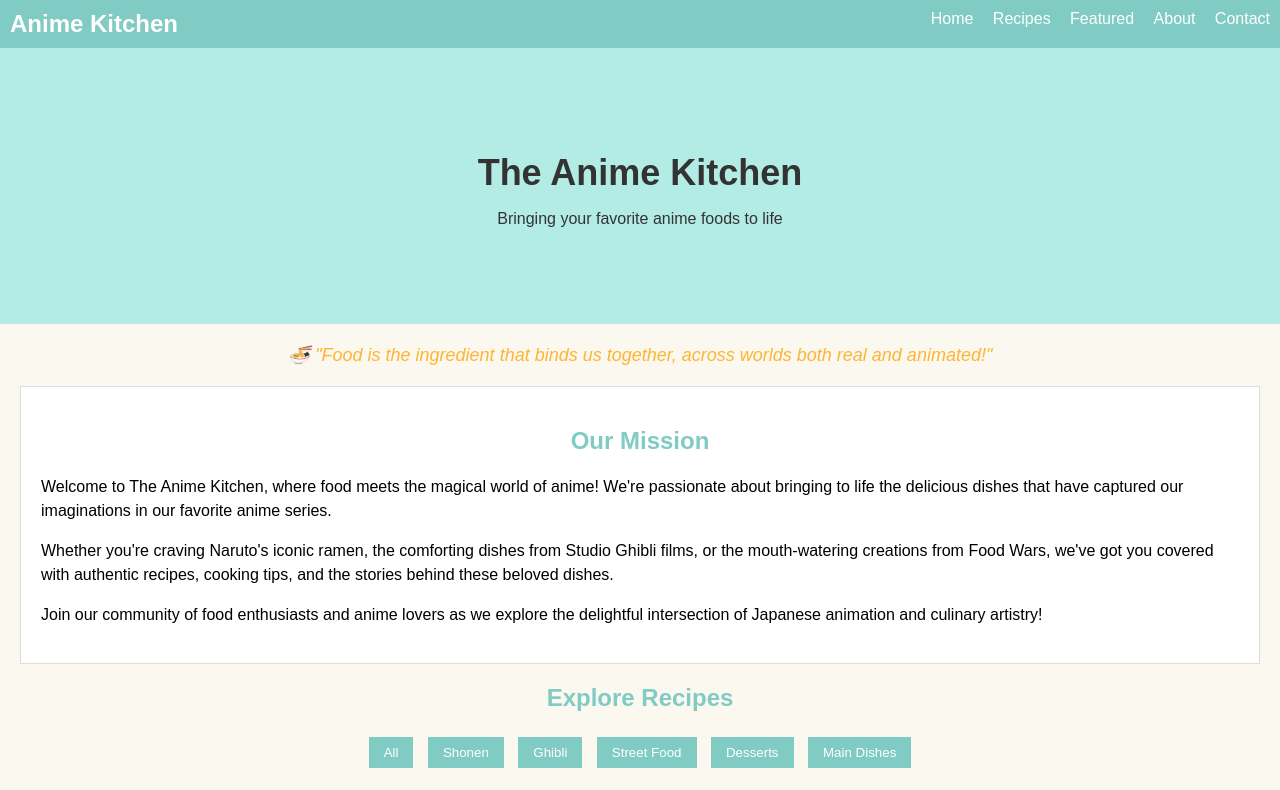
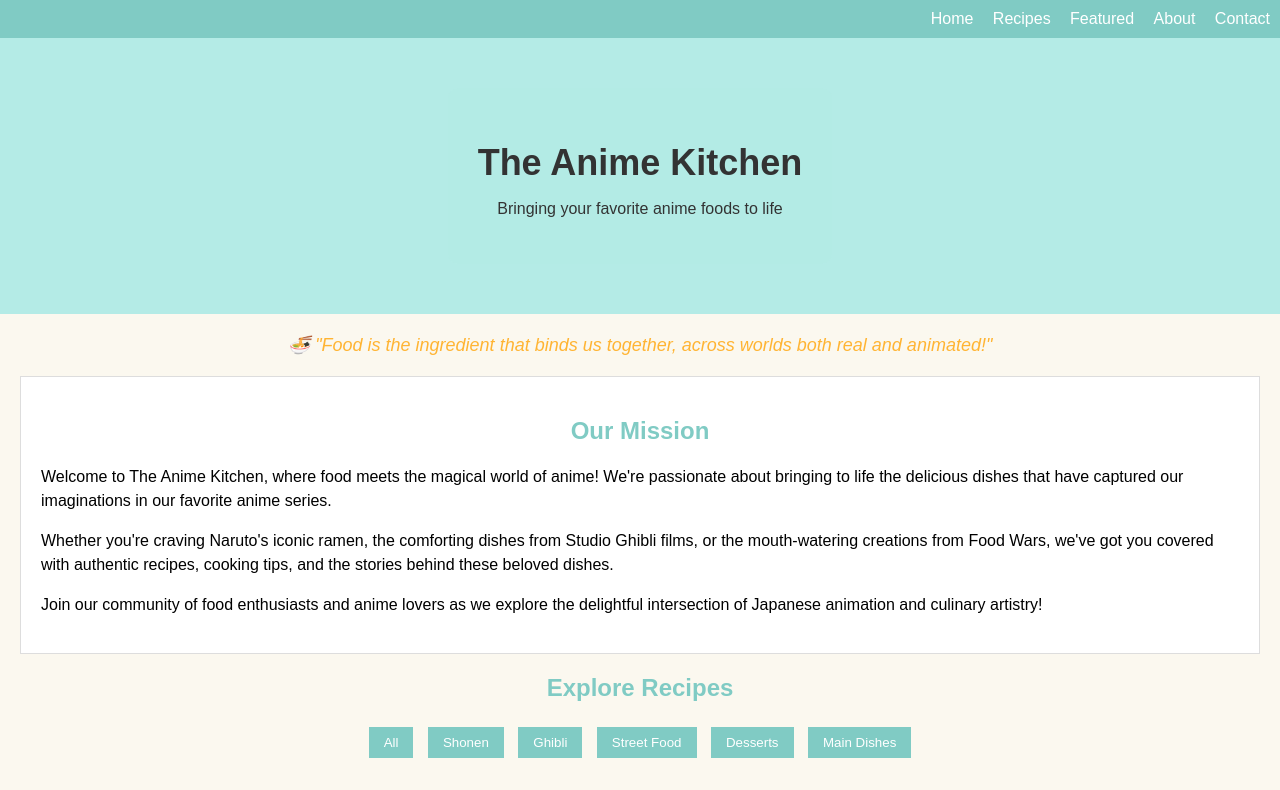
Before and after one commit to SohamShirke473/animerecipe, a plain HTML site: page index.html in a window 1280 px wide. Shown: the top 790 px of the page. Drawn offline with Linux system fonts and the light colour scheme.

Commit message:
Update index.html

```diff
--- a/index.html
+++ b/index.html
@@ -8,8 +8,6 @@
 
     <div class="navbar">
         <div class="logo">
-
-            Anime Kitchen
         </div>
         <div class="nav-links">
             <a href="#home">Home</a>
```
